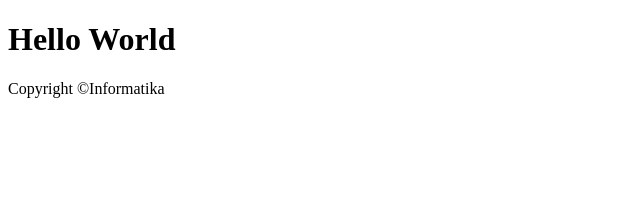
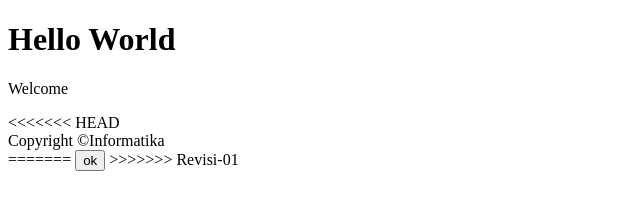
Before and after one commit to hasnasyifa/prak.ipl, a plain HTML site: page index.html in a window 1280 px wide. Shown: the whole page, without its empty margins (0-640 px from the left). Drawn offline with Linux system fonts and the light colour scheme.

Commit message:
Merge branch Revisi-01

```diff
--- a/index.html
+++ b/index.html
@@ -5,6 +5,11 @@
 </head>
 <body>
 	<h1>Hello World</h1>
+	<p>Welcome</p>
+<<<<<<< HEAD
+	<div> Copyright &copy;Informatika</div>
+=======
+	<input type="button" value="ok"/>
+>>>>>>> Revisi-01
 </body>
 </html>
-<div> Copyright &copy;Informatika</div>
```
